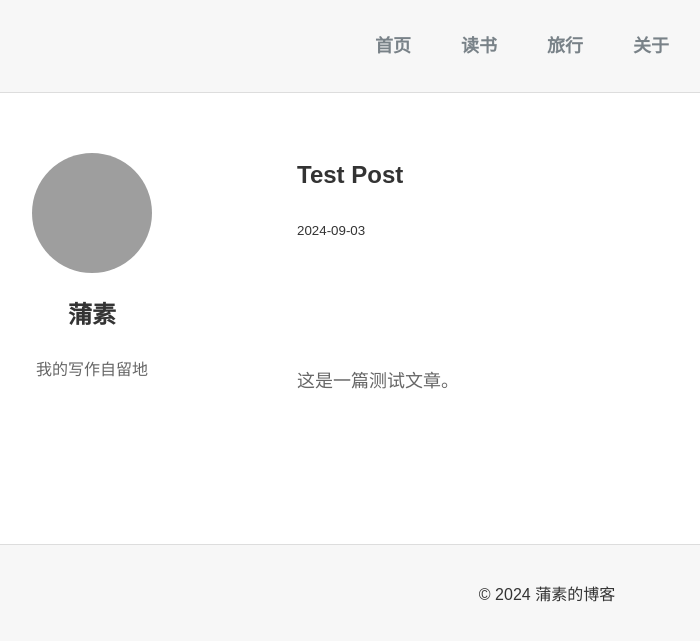
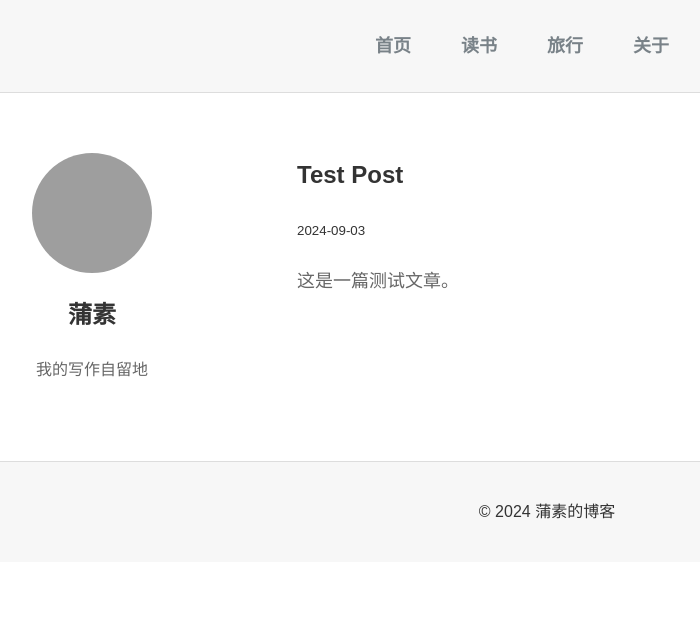
Before and after one commit to pususu/skills-github-pages, a Jekyll site: the page built from _posts/2024-09-03-test.md, in a window 1280 px wide. Shown: the top 641 px of the page, without its empty margins (93-793 px from the left). Built offline with Jekyll 4.4.1, drawn with Linux system fonts in a browser that asks for light colours; grey boxes are pictures that could not be loaded.

Commit message:
Update style.css

```diff
--- a/assets/css/style.css
+++ b/assets/css/style.css
@@ -1,8 +1,10 @@
+/* 样式文件：styles.css */
+
 /* 全局样式 */
 body {
     font-family: "Arial", sans-serif;
     color: #333;
-    line-height: 1.8;
+    line-height: 1.8; /* 调整整体行距 */
     background-color: #fff;
     margin: 0;
     padding: 0;
@@ -32,7 +34,7 @@
     justify-content: center;
     height: 72px;
     align-items: center;
-    flex-wrap: wrap;
+    flex-wrap: wrap; /* 让导航栏在移动端自适应 */
 }
 
 /* 导航栏中的每个项目 */
@@ -55,8 +57,8 @@
 /* 主体内容布局 */
 .main-content {
     display: flex;
-    flex-wrap: wrap;
-    align-items: flex-start;
+    flex-wrap: wrap; /* 让内容区域在移动端自适应 */
+    align-items: flex-start; /* 确保左右内容顶部对齐 */
     max-width: 1200px;
     margin: 20px auto;
     padding: 20px;
@@ -69,7 +71,8 @@
     margin-right: 30px;
     text-align: center;
     padding: 20px;
-    background-color: transparent;
+    background-color: transparent; /* 去掉灰色背景 */
+    border-radius: 0; /* 移除圆角 */
 }
 
 /* 个人信息部分 */
@@ -77,17 +80,20 @@
     text-align: center;
 }
 
+/* 头像样式 */
 .sidebar .profile img {
     border-radius: 50%;
     width: 120px;
     height: 120px;
 }
 
+/* 左侧标题样式 */
 .sidebar .profile h2 {
     font-size: 24px;
     margin-top: 10px;
 }
 
+/* 左侧描述文字样式 */
 .sidebar .profile p {
     font-size: 16px;
     color: #666;
@@ -96,63 +102,52 @@
 /* 右侧内容区域样式 */
 .content {
     flex: 3;
-    padding-left: 30px;
-    min-width: 300px;
-}
-
-/* 日期与段落的间距调整 */
-.post-meta {
-    font-size: 14px;
-    color: #999;
-    margin-bottom: 5px; /* 减少日期下方的间距 */
-    margin-top: 0;      /* 去除日期上方的多余间距 */
-}
-
-/* 段落与段落之间的间距 */
-.post-content p {
-    font-size: 18px;
-    color: #666;
-    line-height: 1.8;
-    margin-bottom: 20px; /* 增加段落之间的间距 */
-    padding-bottom: 0; /* 不再需要额外填充 */
-    word-wrap: break-word; /* 确保长单词自动换行 */
-}
-
-/* 标题与段落的间距调整 */
-.post-content h1, .post-content h2, .post-content h3 {
-    margin-top: 20px;  /* 增加标题上方的间距 */
-    margin-bottom: 10px; /* 减少标题下方的间距 */
-    line-height: 1.3; /* 调整标题的行间距 */
-}
-
-/* 星号 (斜体或粗体) 与段落的间距调整 */
-.post-content em, .post-content strong {
-    margin: 0 !important;
-    padding: 0 !important;
-}
-
-/* 列表项的间距 */
-.post-content ul {
-    margin: 0 0 20px 20px;
-    padding: 0;
-}
-
-.post-content ul li {
-    margin-bottom: 10px;
+    padding-left: 30px; /* 保持与左侧内容的对齐 */
+    min-width: 300px; /* 确保在小屏幕下有适当宽度 */
 }
 
 /* 文章内容样式 */
 .post-content {
-    margin-top: 10px;
-    white-space: pre-wrap; /* 保留换行符和空格，确保段落的显示 */
+    margin-top: 20px;
 }
 
-/* 自动缩放图片 */
+.post-content h1 {
+    font-size: 32px;
+    margin-bottom: 10px;
+}
+
+/* 文章段落样式 */
+.post-content p {
+    font-size: 18px;
+    color: #666;
+    line-height: 1.8; /* 保持行距 */
+    margin-bottom: 40px; /* 强制增加段落间距 */
+}
+
+/* 确保长单词自动换行并保持段落的行距 */
+.post-content .post-body {
+    margin-top: 20px;
+    line-height: 1.8;
+    word-wrap: break-word;
+}
+
+/* 自动缩放图片到与正文宽度一致 */
 .post-content img {
-    max-width: 100%;
-    height: auto;
+    max-width: 100%; /* 图片最大宽度为父容器的100% */
+    height: auto;   /* 高度自动调整，保持图片比例 */
     display: block;
-    margin: 0 auto;
+    margin: 0 auto; /* 居中显示图片 */
+}
+
+/* 在文章日期下方添加作者信息 */
+.post-content .post-meta {
+    font-size: 14px;
+    color: #999;
+    margin-bottom: 10px;
+}
+
+.post-content .post-meta::after {
+    content: " | 作者：蒲素";
 }
 
 /* 页脚样式 */
@@ -174,18 +169,19 @@
 /* 针对平板和小屏幕 */
 @media (max-width: 768px) {
     .nav ul li {
-        margin-right: 20px;
-        font-size: 16px;
+        margin-right: 20px; /* 减少导航间距 */
+        font-size: 16px; /* 缩小字体 */
     }
 
     .sidebar {
-        display: none;
+        display: none; /* 在平板和手机屏幕下隐藏左侧栏 */
     }
 
     .content {
-        padding-left: 0;
+        padding-left: 0; /* 移除内容的左边距 */
     }
 
+    /* 确保作者信息在小屏幕上显示 */
     .post-content .post-meta {
         display: block;
         font-size: 14px;
@@ -196,17 +192,18 @@
 /* 针对手机和超小屏幕 */
 @media (max-width: 480px) {
     .nav ul li {
-        font-size: 14px;
+        font-size: 14px; /* 进一步缩小导航字体 */
     }
 
     .main-content {
-        flex-direction: column;
+        flex-direction: column; /* 竖直排列侧边栏和内容 */
     }
 
     .sidebar {
-        display: none;
+        display: none; /* 隐藏左侧栏 */
     }
 
+    /* 确保作者信息在超小屏幕上显示 */
     .post-content .post-meta {
         display: block;
         font-size: 14px;
```
